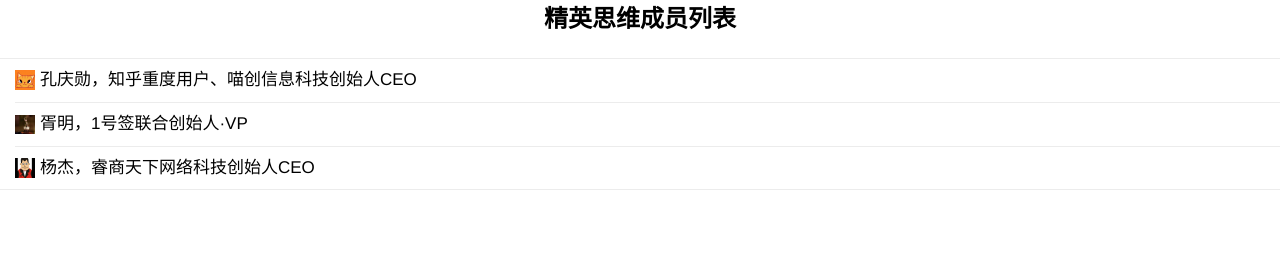
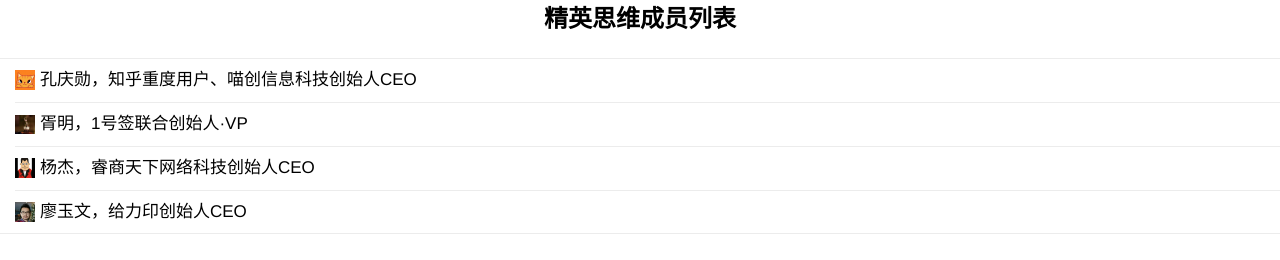
Before and after one commit to kuipercai/kuipercai.github.io, a plain HTML site: page index.html in a window 1280 px wide. Drawn offline with Linux system fonts and the light colour scheme.

Commit message:
liaoyuwen

```diff
--- a/index.html
+++ b/index.html
@@ -27,6 +27,12 @@
                     <p>杨杰，睿商天下网络科技创始人CEO</p>
                 </div>
             </div>
+            <div class="weui-cell">
+                <div class="weui-cell__hd"><img src="img/liaoyuwen.jpg" alt="" style="width:20px;margin-right:5px;display:block"></div>
+                <div class="weui-cell__bd">
+                    <p>廖玉文，给力印创始人CEO</p>
+                </div>
+            </div>
         </div>
 </body>
 </html>
```
Also changed, not shown: img/liaoyuwen.jpg (added).
